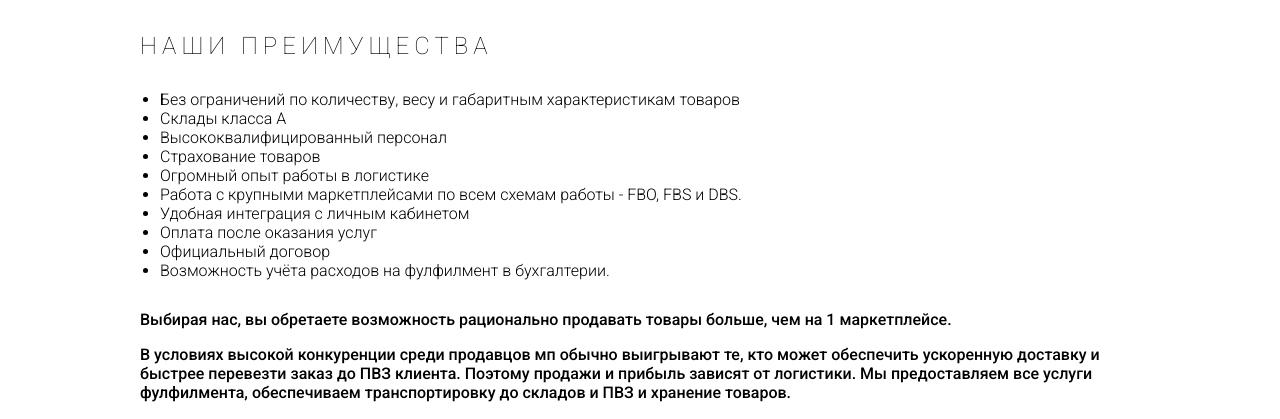
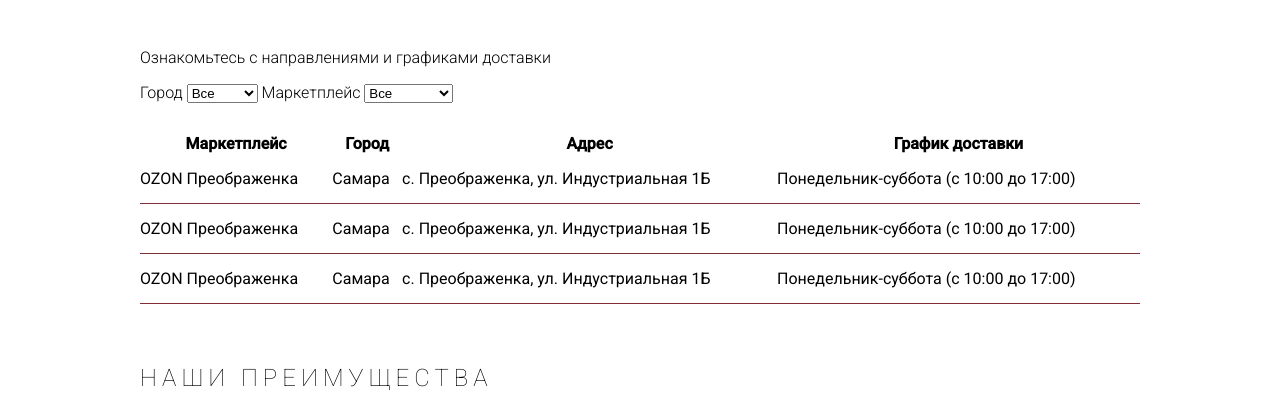
Before and after one commit to StarzJulia/fulfilment, a plain HTML site: page index.html in a window 1280 px wide. Shown: the part 551-970 px from the top of the page. Drawn offline with Linux system fonts and the light colour scheme.

Commit message:
schedule

```diff
--- a/index.html
+++ b/index.html
@@ -57,6 +57,55 @@
                     <li class="mp-small-list__item"><a href="#scheme" data-mp="world" class="mp-small-list__link"><img class="mp-small-list__image" alt="Детский мир" src="./images/logos/mir.png" /></a></li>
                     <li class="mp-small-list__item"><a href="#scheme" data-mp="kaspi" class="mp-small-list__link"><img class="mp-small-list__image" alt="Kaspi" src="./images/logos/kaspi.png" /></a></li>
                 </ul>
+            </section>
+            <section id="schedule">
+                <div class="section-content">
+                    <p>Ознакомьтесь с направлениями и графиками доставки</p>
+                    <div class="form">
+                        <div class="form-fieldset">
+                            <label for="city">Город</label>
+                            <select name="city">
+                                <option>Все</option>
+                                <option>Самара</option>
+                                <option>Москва</option>
+                            </select>
+                        </div>
+                        <div class="form-fieldset">
+                            <label for="mp">Маркетплейс</label>
+                            <select name="mp">
+                                <option>Все</option>
+                                <option>Ozon</option>
+                                <option>Wildberries</option>
+                            </select>
+                        </div>
+                    </div>
+                    <table class="price-table">
+                        <tr class="schedule__th">
+                            <th>Маркетплейс</th>
+                            <th>Город</th>
+                            <th>Адрес</th>
+                            <th>График доставки</th>
+                        </tr>
+                        <tr class="price-table__tr schedule__tr">
+                            <td class="price-table__td">OZON Преображенка</td>
+                            <td class="price-table__td">Самара</td>
+                            <td class="price-table__td">с. Преображенка, ул. Индустриальная 1Б</td>
+                            <td class="price-table__td">Понедельник-суббота (с 10:00 до 17:00)</td>
+                        </tr>
+                        <tr class="price-table__tr schedule__tr">
+                            <td class="price-table__td">OZON Преображенка</td>
+                            <td class="price-table__td">Самара</td>
+                            <td class="price-table__td">с. Преображенка, ул. Индустриальная 1Б</td>
+                            <td class="price-table__td">Понедельник-суббота (с 10:00 до 17:00)</td>
+                        </tr>
+                        <tr class="price-table__tr schedule__tr">
+                            <td class="price-table__td">OZON Преображенка</td>
+                            <td class="price-table__td">Самара</td>
+                            <td class="price-table__td">с. Преображенка, ул. Индустриальная 1Б</td>
+                            <td class="price-table__td">Понедельник-суббота (с 10:00 до 17:00)</td>
+                        </tr>
+                    </table>
+                </div>
             </section>
             <section id="benefits">
                 <div class="section-content">
--- a/styles/index.css
+++ b/styles/index.css
@@ -287,3 +287,21 @@ body {
     width: 100%;
     object-fit: cover;
 }
+.form {
+    margin-bottom: 30px;
+}
+.form-fieldset {
+    display: inline-block;
+}
+@media screen and (max-width: 767px) {
+    .schedule__th {
+        display: none;
+    }
+    .schedule__tr {
+        display: flex;
+        flex-direction: column;
+        padding-top: 20px;
+    }
+    .schedule__tr .price-table__td {padding: 0 0 20px;}
+    .schedule__tr .price-table__td:not(:last-child) {border: 0;}
+}
```
